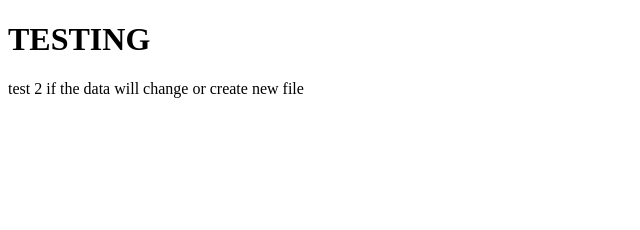
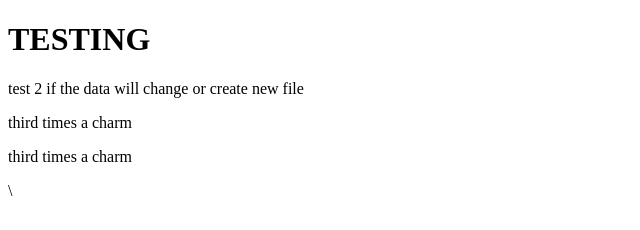
Before and after one commit to Maoooooouuu/222505463-Webapp, a plain HTML site: page biodata.html in a window 1280 px wide. Shown: the whole page, without its empty margins (0-640 px from the left). Drawn offline with Linux system fonts and the light colour scheme.

Commit message:
3rd test if Im doing it right

```diff
--- a/biodata.html
+++ b/biodata.html
@@ -8,5 +8,8 @@
 <body>
     <h1>TESTING</h1>
     <p> test 2 if the data will change or create new file</p>
+    <p>third times a charm</p>
+    <p>third times a charm</p>
+   \
 </body>
 </html>
```
